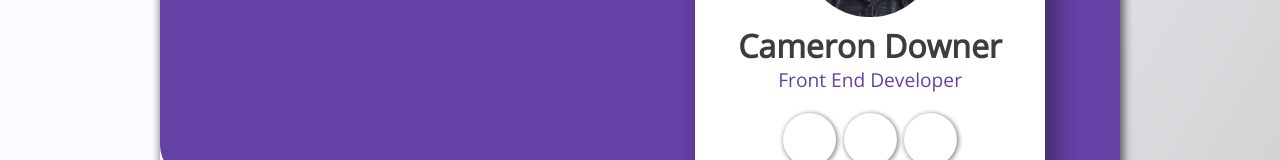
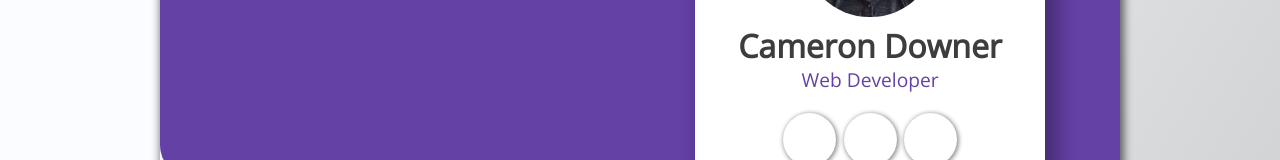
Before and after one commit to CameronRDowner/Vue_Portfolio, a Vue app: page / in a window 1280 px wide. Shown: the part 240-400 px from the top of the page. Built offline with nearby package versions, Linux system fonts and the light colour scheme; some icons are missing.

Commit message:
updated header title

```diff
--- a/src/components/Header.vue
+++ b/src/components/Header.vue
@@ -5,7 +5,7 @@
         <div id="profile-card" class="rounded-box floating-high hidden animation-delay-500ms">
           <img src="../assets/images/profile.jpg" alt="profile picture">
           <h1>Cameron Downer</h1>
-          <h2>Front End Developer</h2>
+          <h2>Web Developer</h2>
           <div class="flex-container-row contact-buttons-container">
             <Button :button="contactButton" v-on:buttonClicked="buttonHelper.emitEventBus(`contact-modal-open-clicks`)" />
             <Button :button="githubButton" v-on:buttonClicked="buttonHelper.openExternalLink(githubButton.hrefUrl)"/>
```
